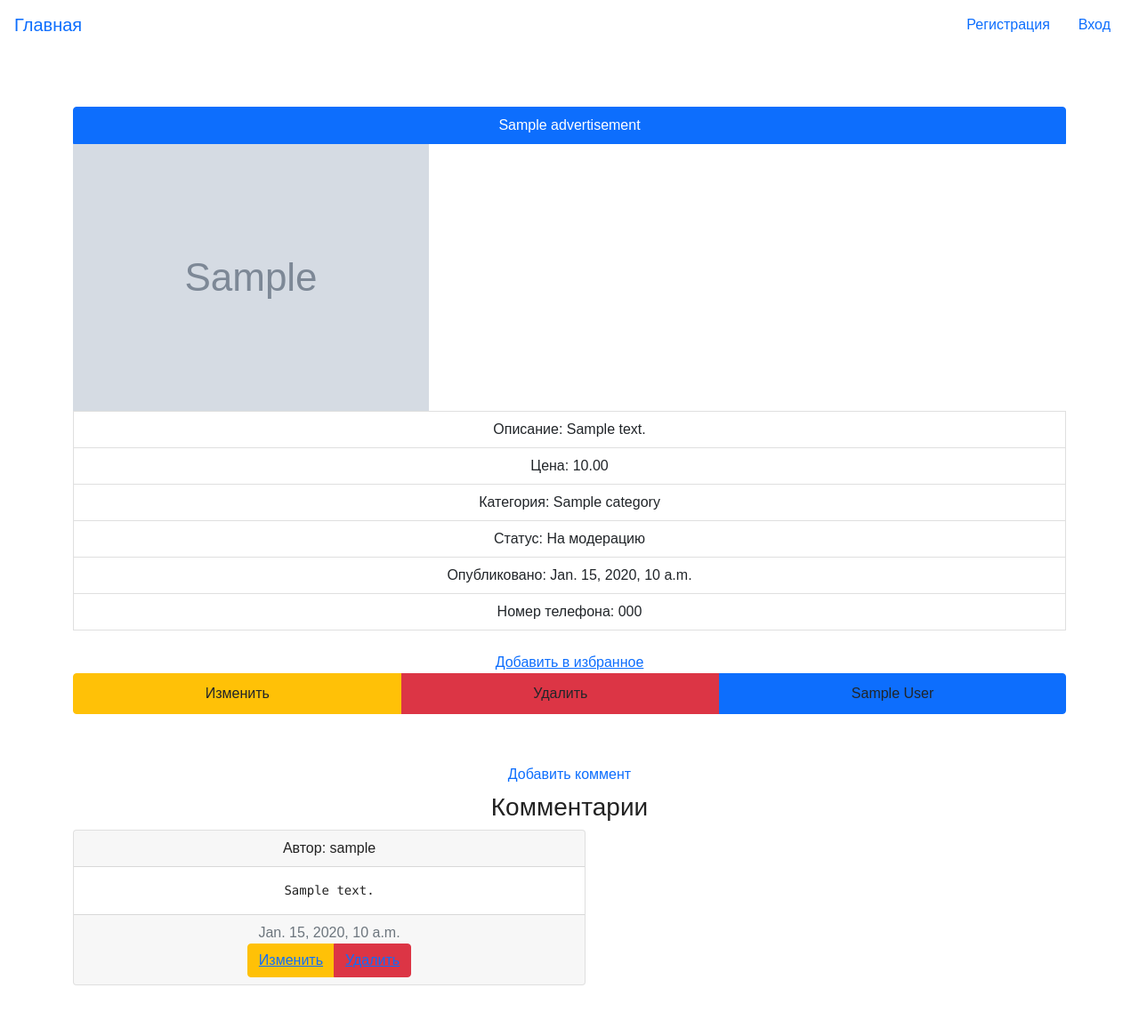
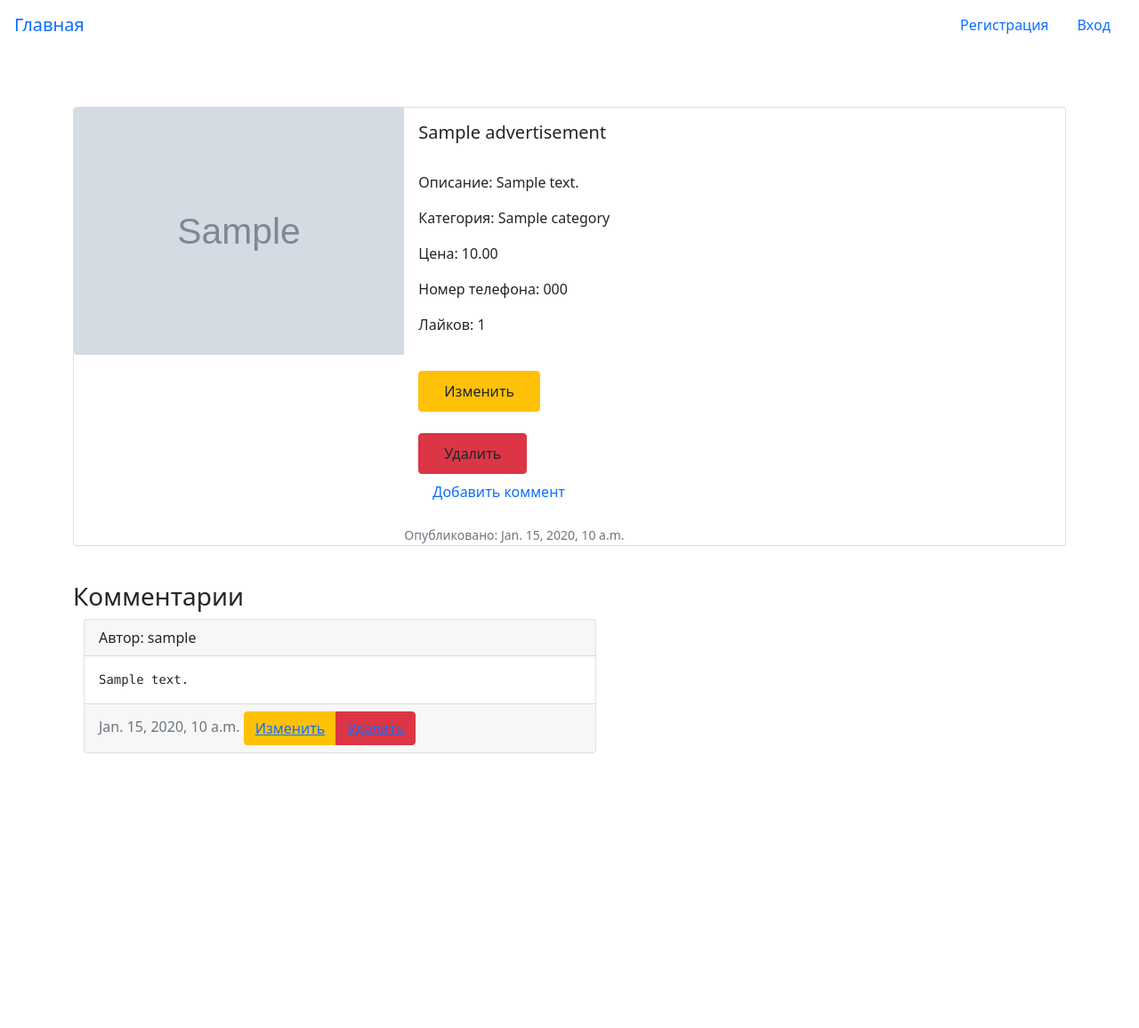
Before and after one commit to Kirillo1/Electronic_ADS, a Django app: page /ads/1/ in a window 1280 px wide. Shown: the whole page at 89% size. After the commit the page ends 847 px from the top, so only its background shows below. Run offline with Django 4.2, Linux system fonts and the light colour scheme; tables that the repository leaves empty hold one stand-in row (values such as "Sample post"); grey boxes marked "Sample" are stand-in pictures; parts of the project's set-up code (start-up, migrations or seed data) failed here and were passed over.

Commit message:
Изменен стиль показа объявлений на всех страницах

```diff
--- a/source/advertisements/static/style.css
+++ b/source/advertisements/static/style.css
@@ -1,59 +1,59 @@
-body {
-    font-family: Arial, sans-serif;
-    color: #222222;
-    text-align: center;
-}
+/*body {*/
+/*    font-family: Arial, sans-serif;*/
+/*    color: #222222;*/
+/*    text-align: center;*/
+/*}*/
 
-a {
-    list-style: none;
-}
+/*a {*/
+/*    list-style: none;*/
+/*}*/
 
-.input_send {
-    background-color: lightcoral;
-    border: 2px solid coral;
-}
+/*.input_send {*/
+/*    background-color: lightcoral;*/
+/*    border: 2px solid coral;*/
+/*}*/
 
-.pagination {
-    text-align: center;
-}
+/*.pagination {*/
+/*    text-align: center;*/
+/*}*/
 
-.pagination a, .pagination .page-disabled {
-    display: inline-block;
-    border: solid 1px #6a7ddd;
-    border-radius: 3px;
-    padding: 5px;
-    margin: 3px;
-}
+/*.pagination a, .pagination .page-disabled {*/
+/*    display: inline-block;*/
+/*    border: solid 1px #6a7ddd;*/
+/*    border-radius: 3px;*/
+/*    padding: 5px;*/
+/*    margin: 3px;*/
+/*}*/
 
-.pagination a {
-    background: #6a7ddd;
-    color: white;
-    text-decoration: none;
-}
+/*.pagination a {*/
+/*    background: #6a7ddd;*/
+/*    color: white;*/
+/*    text-decoration: none;*/
+/*}*/
 
-.pagination a:hover {
-    background: #6a7dff;
-    text-decoration: underline;
-}
+/*.pagination a:hover {*/
+/*    background: #6a7dff;*/
+/*    text-decoration: underline;*/
+/*}*/
 
-.pagination .page-disabled {
-    background: #6a7dcc;
-    color: #dddddd
-}
+/*.pagination .page-disabled {*/
+/*    background: #6a7dcc;*/
+/*    color: #dddddd*/
+/*}*/
 
-.pagination .current-page {
-    display: inline-block;
-}
+/*.pagination .current-page {*/
+/*    display: inline-block;*/
+/*}*/
 
-.pagination .current-page input {
-    width: 50px;
-    padding: 5px 7px;
-    font-size: inherit;
-    border-radius: 5px;
-    text-align: center;
-    border: solid 1px gray;
-}
+/*.pagination .current-page input {*/
+/*    width: 50px;*/
+/*    padding: 5px 7px;*/
+/*    font-size: inherit;*/
+/*    border-radius: 5px;*/
+/*    text-align: center;*/
+/*    border: solid 1px gray;*/
+/*}*/
 
-.invisible {
-    display: none;
-}
+/*.invisible {*/
+/*    display: none;*/
+/*}*/
--- a/source/advertisements/templates/advertisements/ads_detail_view.html
+++ b/source/advertisements/templates/advertisements/ads_detail_view.html
@@ -3,52 +3,55 @@
 {% block lists %}Детальная информация {{ advertisement.title }}{% endblock %}
 {% block content %}
     <br><br>
-    <ul class="list-group">
-        <li class="list-group-item active" aria-current="true">{{ advertisement.title }}</li>
+    <div class="card mb-3" style="max-width: 1200px;">
+        <div class="row g-0">
+            <div class="col-md-4">
                 {% if not advertisement.images %}
-            <img src="{% static 'img/no-image.png' %}" width="400" height="300" alt="Картинка">
+                    <img src="{% static 'img/no-image.png' %}" class="img-fluid rounded-start" alt="Картинка">
 
                 {% else %}
-            <img src="{{ advertisement.images.url }}" width="400" height="300" alt="Картинка">
+                    <img src="{{ advertisement.images.url }}" class="img-fluid rounded-start" alt="Картинка">
                 {% endif %}
-        <li class="list-group-item">Описание: {{ advertisement.description }}</li>
-        <li class="list-group-item">Цена: {{ advertisement.price }}</li>
-        <li class="list-group-item">Категория: {{ advertisement.category }}</li>
-        <li class="list-group-item">Статус: {{ advertisement.get_status_display }}</li>
-        <li class="list-group-item">Опубликовано: {{ advertisement.published_at }}</li>
+            </div>
+            <div class="col-md-8">
+                <div class="card-body">
+                    <h5 class="card-title">{{ advertisement.title }}</h5><br>
+                    <p class="card-text">Описание: {{ advertisement.description }}</p>
+                    <p class="card-text">Категория: {{ advertisement.category }}</p>
+                    <p class="card-text">Цена: {{ advertisement.price }}</p>
+                    <p class="card-text">Номер телефона: {{ advertisement.author.profile.phone_number }}</p>
+                    <p class="like-counter"
+                       id="like-counter-{{ advertisement.pk }}">Лайков: {{ advertisement.likes.count }}</p>
 
-        <li class="list-group-item">Номер телефона: {{ advertisement.author.profile.phone_number }}</li>
                     <br>
-        <a href="{% url "advertisements:favorites_ads" advertisement.pk %}">
-            {% if advertisement.pk in request.session.favorite_ads %}
-                Удалить из избранного
-            {% else %}
-                Добавить в избранное
-            {% endif %}
-        </a>
-        <div class="btn-group" role="group" aria-label="Basic mixed styles example">
+
                     <button type="button" class="btn btn-warning"><a class="dropdown-item"
                                                                      href="{% url "advertisements:ads_update_view" advertisement.pk %}">Изменить</a>
                     </button>
+                    <br><br>
                     <button type="button" class="btn btn-danger"><a class="dropdown-item"
                                                                     href="{% url "advertisements:ads_delete_view" advertisement.pk %}">Удалить</a>
                     </button>
-            <button type="submit" class="btn btn-primary"><a class="dropdown-item"
-                                                             href="{% url "advertisements:author_ads_view" advertisement.author.id %}">
-                {{ advertisement.author.first_name }} {{ advertisement.author.last_name }}</a>
-            </button>
+                    <br>
+                    <a class="nav-link" href="{% url "advertisements:ads_comment_create" advertisement.pk %}">Добавить
+                        коммент</a>
+
+
+                </div>
+                <p class="card-text"><small
+                        class="text-muted">Опубликовано: {{ advertisement.published_at }}</small></p>
+            </div>
+        </div>
     </div>
 
-
-        <br><br>
-        <a class="nav-link" href="{% url "advertisements:ads_comment_create" advertisement.pk %}">Добавить
-            коммент</a>
+    <br>
     {% if comments %}
         <h3>Комментарии</h3>
     {% else %}
     {% endif %}
 
     {% for comment in comments %}
+        <div class="container">
             <div class="card" style="width: 36rem;">
                 <div class="card-header">
                     Автор: {{ comment.author }}
@@ -58,7 +61,6 @@
                 </div>
                 <div class="card-footer text-muted">
                     {{ comment.created_at }}
-                    <br>
                     <div class="btn-group" role="group" aria-label="Basic mixed styles example">
                         <button type="button" class="btn btn-warning"><a
                                 href="{% url "advertisements:comment_update_view" comment.id %}">Изменить</a></button>
@@ -67,6 +69,7 @@
                     </div>
                 </div>
             </div>
+        </div>
         <br>
     {% endfor %}
 
--- a/source/advertisements/templates/advertisements/favorite.html
+++ b/source/advertisements/templates/advertisements/favorite.html
@@ -1,5 +1,4 @@
 {% extends 'base.html' %}
-{#{% loadstatic %}#}
 {% block lists %}Избранные объявления {{ advertisement.title }}{% endblock %}
 {% block content %}
     {% include 'partial/ads_list.html' %}
```
Also changed, not shown: source/advertisements/templates/partial/ads_list.html (+18 -15 lines), source/advertisements/templates/partial/form.html (+4 -4 lines). Lines whose indentation alone changed are shown as unchanged.
